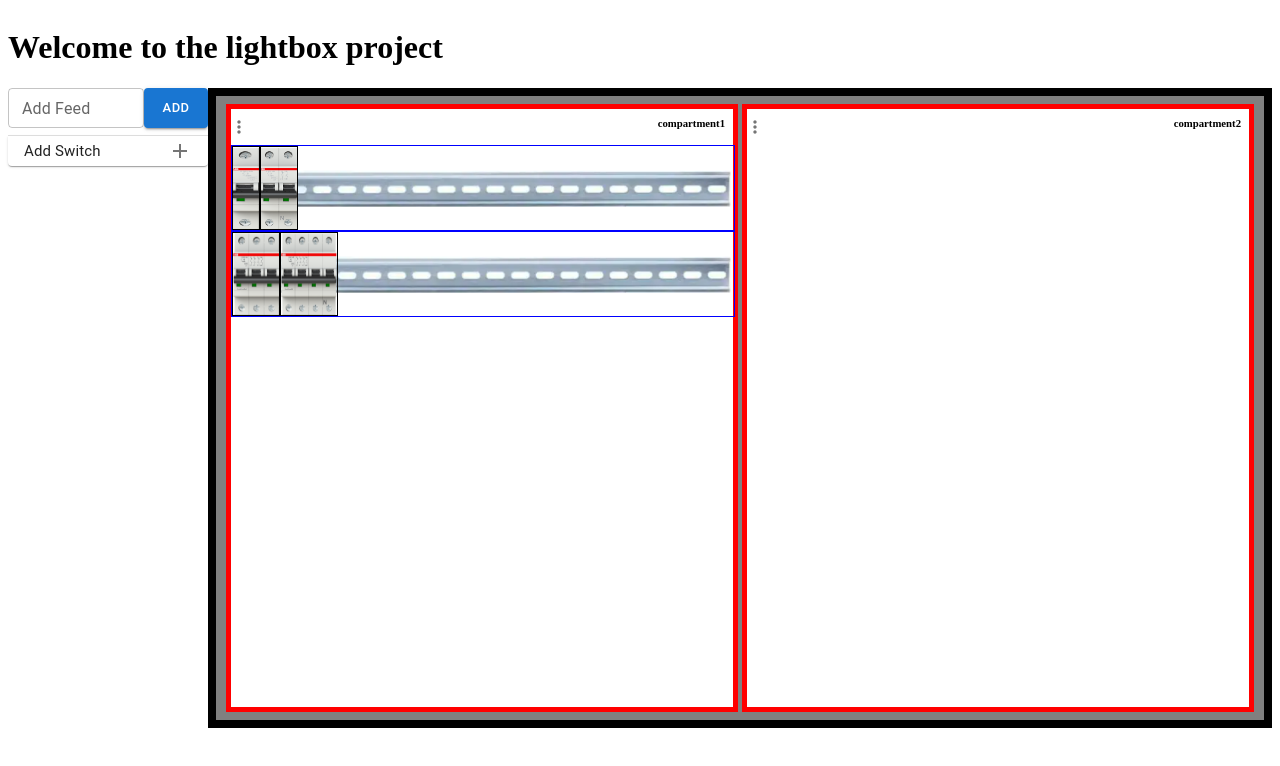
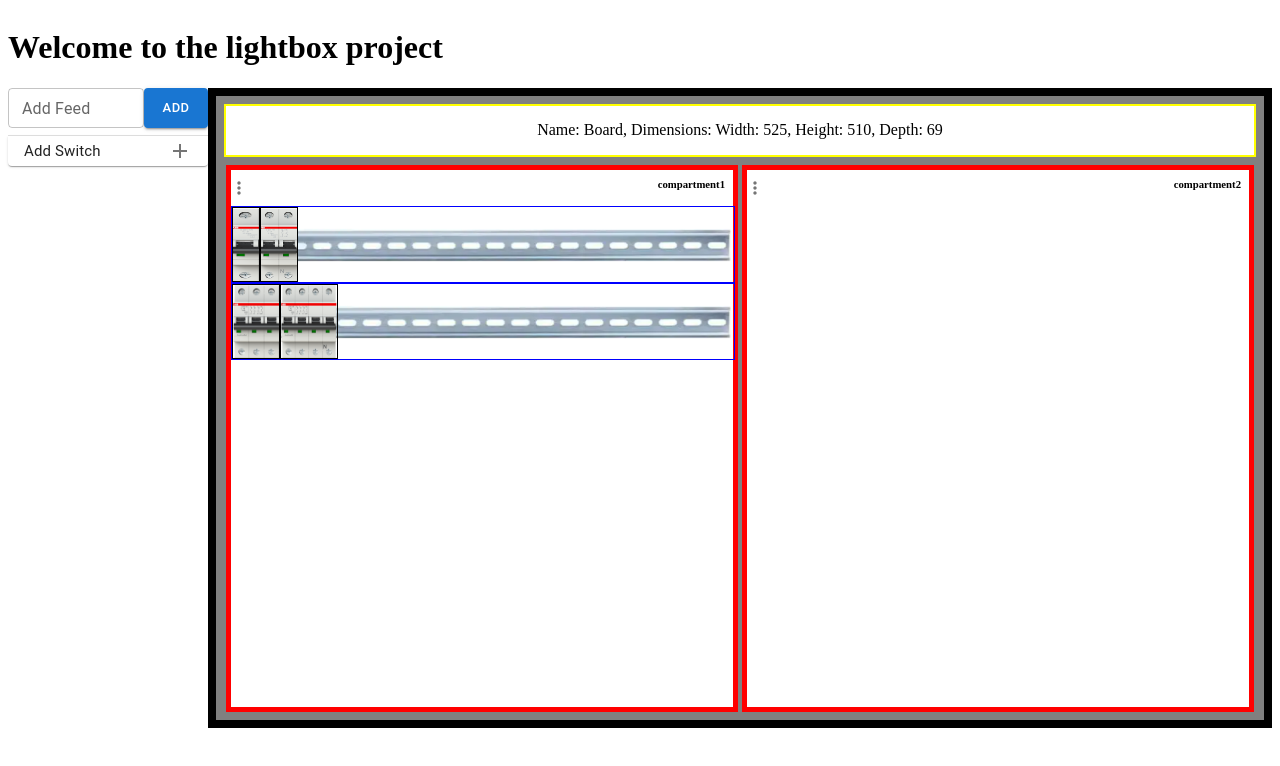
Before and after one commit to ItamarGerasy/lightbox, a React (Create React App) app: page / in a window 1280 px wide. Shown: the top 766 px of the page. Built offline with nearby package versions, Linux system fonts and the light colour scheme.

Commit message:
added Header section to the Board

```diff
--- a/src/components/Board.styles.tsx
+++ b/src/components/Board.styles.tsx
@@ -14,4 +14,28 @@ export const BoardStyle = styled.div({
   justifyContent: 'flex-start', // Align compartments to the left
   display: 'flex',
   flex: 1,
-});
+  flexWrap: "wrap"
+})
+
+export const BoardH = styled.div({
+  display: 'flex',
+  flex: `1 1 10%`,
+  justifyContent: 'center',
+  top: 0,
+  border: "2px solid yellow",
+  width: '100%',
+  height: '8%',
+  backgroundColor: 'white',
+  alignSelf: 'flex-start',
+  flexDirection: 'column',
+  alignItems: 'center',
+})
+
+export const Compartments = styled.div({
+  display: 'flex',
+  flex: '10 0 90%',
+  flexDirection: 'row',
+  alignSelf: 'flex-end',
+  width: '100%',
+  height: '90%'
+})
--- a/src/components/Board.tsx
+++ b/src/components/Board.tsx
@@ -1,11 +1,20 @@
 // Board.tsx
-import { BoardStyle } from './Board.styles'
+import { BoardStyle, Compartments, BoardH } from './Board.styles'
 import { Compartment } from './Compartment'
 import React from 'react';
 import { StrictModeDroppable } from './general/StrictModeDroppable'
 import { useBoard } from '../hooks/BoardHook'
 import { DragDropContext, OnDragEndResponder } from 'react-beautiful-dnd'
 
+/**
+ * A functional component representing the Board.
+ *
+ * It uses the useBoard hook to get the board state and actions.
+ * It renders a DragDropContext with a StrictModeDroppable component.
+ * The Droppable component contains a BoardHeader and a list of Compartments.
+ *
+ * @return {JSX.Element} The JSX element representing the Board.
+ */
 const Board: React.FC = () => {
   const { board, actions } = useBoard()
 
@@ -18,33 +27,39 @@ const Board: React.FC = () => {
   const onDragEnd:OnDragEndResponder = (result) => {
     const { destination, source, type } = result;
 
-    if (!destination) {
-      return;
-    }
+    if (!destination) return
 
     if (
       destination.droppableId === source.droppableId &&
       destination.index === source.index
     ) {
-      return;
+      return
     }
 
     // drop logic for type 'compartment'
     if (type === 'compartment'){
       actions.dndActions.droppedCompratment(result)
-      return;
+      return
     }
 
     // drop logic for type 'module'
     if (type === 'module'){
       actions.dndActions.droppedModule(result);
-      return;
+      return
     }
 
     // drop logic for type 'switch'
     if (type === 'switch'){
       actions.dndActions.droppedSwitch(result)
     }
+  }
+
+  const BoardHeader = ({dimensions, name}:{dimensions: {width: number, height: number, depth: number}, name: string}) => {
+    return (
+      <BoardH>
+        Name: {name}, Dimensions: Width: {dimensions.width}, Height: {dimensions.height}, Depth: {dimensions.depth}
+      </BoardH>
+    )
   }
 
   return (
@@ -55,13 +70,16 @@ const Board: React.FC = () => {
               ref={provided.innerRef}
               {...provided.droppableProps}
               >
+                <BoardHeader dimensions={board.dimensions} name={board.name} />
+                <Compartments>
                   {generateCompartmentsFromIndexList()}
                   {provided.placeholder}
+                </Compartments>
               </BoardStyle>
           )}
         </StrictModeDroppable>
       </DragDropContext>
-  );
-};
+  )
+}
 
-export default Board;
+export default Board
```
Lines whose indentation alone changed are shown as unchanged.
